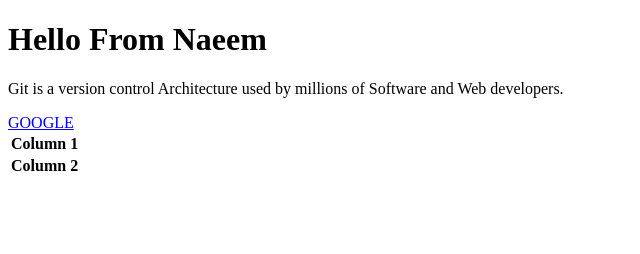
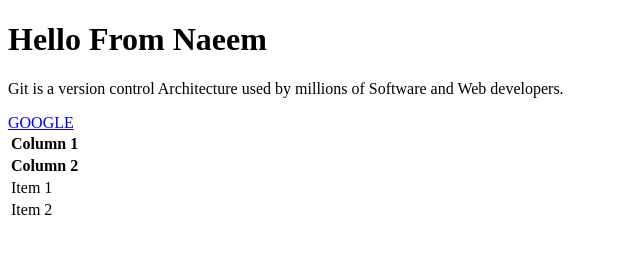
Before and after one commit to naeemrind/git-test, a plain HTML site: page index.html in a window 1280 px wide. Shown: the full height of the page, 0-640 px from the left. Drawn offline with Linux system fonts and the light colour scheme.

Commit message:
Table updated

```diff
--- a/index.html
+++ b/index.html
@@ -22,6 +22,14 @@
             <th>Column 2</th>
         </tr>
       </thead>
+      <tbody>
+        <tr>
+          <td>Item 1</td>
+        </tr>
+        <tr>
+          <td>Item 2</td>
+        </tr>
+      </tbody>
     </table>
   </body>
 </html>
```
